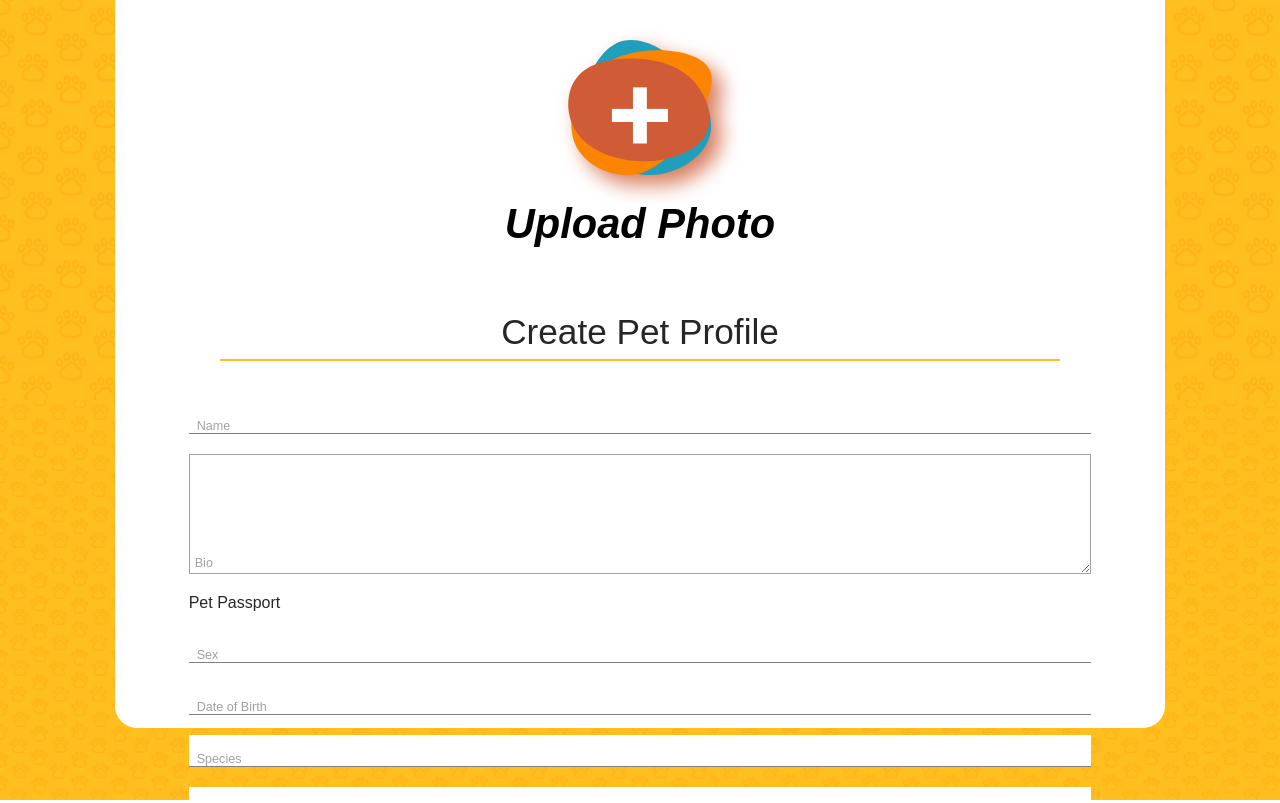
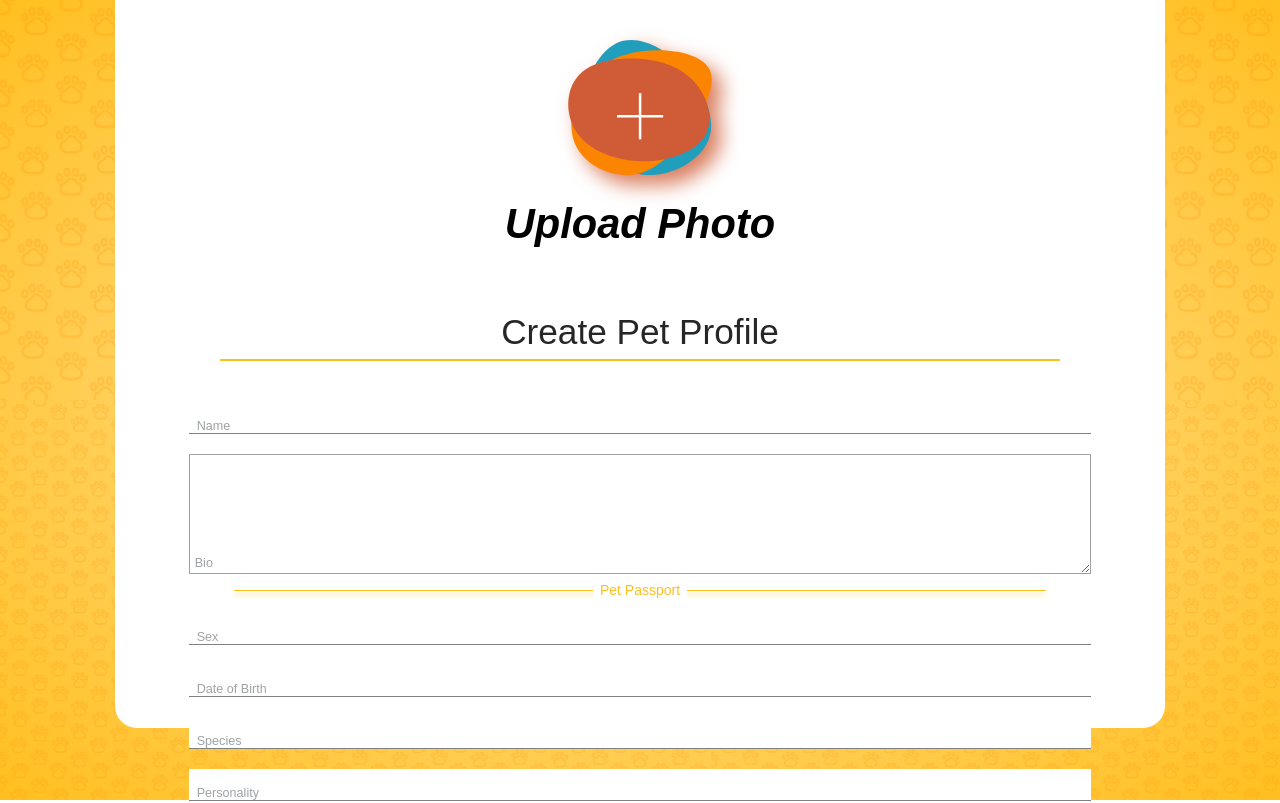
Before and after one commit to ozzyee/pawcket, a Next.js app: page /create-pets in a window 1280 px wide. Shown: the top 803 px of the page. Built offline with nearby package versions, Linux system fonts and the light colour scheme.

Commit message:
frame and glow update to take props

```diff
--- a/src/layouts/main-layout/main-layout.style.ts
+++ b/src/layouts/main-layout/main-layout.style.ts
@@ -2,7 +2,7 @@ import styled from "styled-components";
 import styles from "../../styles/style.config.json";
 
 export const Wrapper = styled.div`
-   background-image: linear-gradient(#ffbf1f, #ffe5a5);
+   background-image: radial-gradient(#ffe5a5, #ffbf1f);
    height: 35vh;
    min-height: 410px;
    width: 100vw;
@@ -13,7 +13,7 @@ export const Wrapper = styled.div`
    @media (min-width: ${styles.breakPoints.m}) {
       flex-direction: column-reverse;
       height: 100vh;
-      background-image: linear-gradient(#ffbf1f, #ffbf1f);
+      background-image: radial-gradient(#ffe5a5, #ffbf1f);
    }
 `;
 
--- a/src/pages/create-pets.tsx
+++ b/src/pages/create-pets.tsx
@@ -1,22 +1,21 @@
 import type { NextPage } from "next";
 import { MainLayout } from "../layouts/main-layout/main-layout.component";
-import Frame from "../../public/frame.svg"
 import { Buttons } from "../components/buttons/buttons.component";
 import { FormInputs } from "../components/form-inputs/form-inputs.component";
 import { Text } from "../components/text/text.component";
-import * as S from "../styles/create-pets.style";
+import * as S from "../styles/create-profiles.style";
 
 const CreatePets: NextPage = () =>{
     return(
         <MainLayout
         topTitle="Upload Photo"
         bottomTitle="Create Pet Profile"
-        topChildren={<S.CrossFrame/>}
+        topChildren={<S.CrossFrame background="/frame.svg" foreground={`"+"`}/>}
         >
             <form>
                 <FormInputs placeholder="Name" inputType="input"></FormInputs>
                 <FormInputs placeholder="Bio" inputType="text-area"></FormInputs>
-                <Text>Pet Passport</Text>
+                <S.GlowingLine text={`"Pet Passport"`}/>
                 <FormInputs placeholder="Sex" inputType="input"></FormInputs>
                 <FormInputs placeholder="Date of Birth" inputType="input"></FormInputs>
                 <FormInputs placeholder="Species" inputType="input"></FormInputs>
--- a/src/styles/create-pets.style.ts
+++ /dev/null
@@ -1,24 +0,0 @@
-import styled from "styled-components";
-
-export const CrossFrame = styled.span`
-   width:150px;
-   height: 150px;
-   background-color: red;
-   background: url("/frame.svg");
-   background-size: contain;
-   background-position: center;
-   background-repeat: no-repeat;
-   overflow: hidden;
-   display: flex;
-   justify-content: center;
-   align-items: center;
-   filter: drop-shadow(10px 10px 10px rgba(207, 92, 54, 0.8));
-
-   ::after{
-       content: "+";
-       font-weight: bolder;
-       font-size: 8em;
-       color: white;
-       position: relative;
-   }
-`;
--- /dev/null
+++ b/src/styles/create-profiles.style.ts
@@ -0,0 +1,65 @@
+import styled from "styled-components";
+import styles from "../styles/style.config.json";
+
+type TProps = {
+    background?:string,
+    foreground?:string,
+    width?: number,
+    height?: number,
+    text?:string
+}
+
+export const CrossFrame = styled.span<TProps>`
+   width:150px;
+   height: 150px;
+   background-color: red;
+   background: url(${props => props.background});
+   background-size: contain;
+   background-position: center;
+   background-repeat: no-repeat;
+   overflow: hidden;
+   display: flex;
+   justify-content: center;
+   align-items: center;
+   filter: drop-shadow(10px 10px 10px rgba(207, 92, 54, 0.8));
+
+   ::after{
+       content: ${props => props.foreground};
+       font-weight: 100;
+       font-size: 8em;
+       color: white;
+       ${props => props.width && ({
+        width: props.width})}
+       ${props => props.height && ({
+        height: props.height})}
+    }
+`;
+
+export const GlowingLine = styled.div<TProps>`
+    width: 90%;
+    margin: 0 auto;
+    position: relative;
+    display: grid;
+    place-items: center;
+    ::before{
+        content: "";
+        position: relative;
+        display: block;
+        width: 100%;
+        height: 1px;
+        background-color: ${styles.colors.primary};
+        box-shadow: 0 4px 4px rgba(255, 191, 31, 0.7);
+    }
+    ::after{
+        @import url("https://fonts.googleapis.com/css2?family=Poppins:ital,wght@0,100;0,200;0,300;0,400;0,500;0,600;0,700;1,100;1,200;1,300;1,400;1,500;1,600&display=swap");
+        font-family: "Poppins", sans-serif;
+        font-weight: 300;
+        padding: 0 7px 0 7px;
+        content: ${props => props.text};
+        transform: translateY(-55%);
+        background-color: white;
+        color: ${styles.colors.primary};
+        display: block;
+    }
+
+`
--- a/src/styles/global.style.ts
+++ b/src/styles/global.style.ts
@@ -20,6 +20,7 @@ export const GlobalStyle = createGlobalStyle`
     width:10rem;
     overflow: visible;
 }
+
 `;
 
 export const StoryLayout = styled.div`
```
